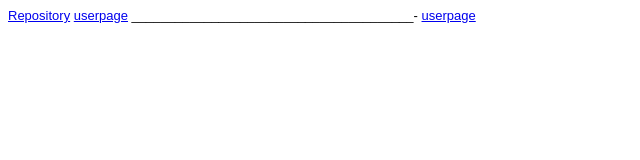
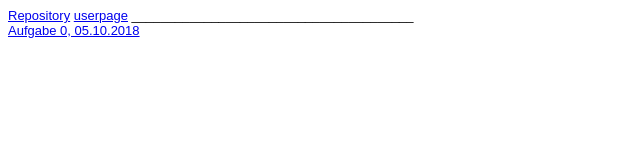
Before and after one commit to MilanSchwoerer/MilanSchwoerer.github.io, a plain HTML site: page Steckbrief/steckbrief.htm in a window 1280 px wide. Shown: the whole page, without its empty margins (0-640 px from the left). Drawn offline with Linux system fonts and the light colour scheme.

Commit message:
Update Steckbrief

```diff
--- a/Steckbrief/steckbrief.htm
+++ b/Steckbrief/steckbrief.htm
@@ -15,7 +15,7 @@ body {
 	<!-- Hier die Links zu den gelösten Aufgaben einstellen, aktuelle oben, alte stehen lassen! Format: Aufgabenbezeichnung, Datum -->
 	<a href="https://github.com/MilanSchwoerer/MilanSchwoerer.github.io" target="_blank">Repository</a>
 	<a href="https://milanschwoerer.github.io/" target="_blank">userpage</a>
-	_______________________________________-
-	<a href="https://milanschwoerer.github.io/EIA2/Aufgabe0/Aufgabe0.html" target="_blank">userpage</a>
+	_______________________________________</br>
+	<a href="https://milanschwoerer.github.io/EIA2/Aufgabe0/Aufgabe0.html" target="_blank">Aufgabe 0, 05.10.2018</a>
 </body>
 </html>
```
